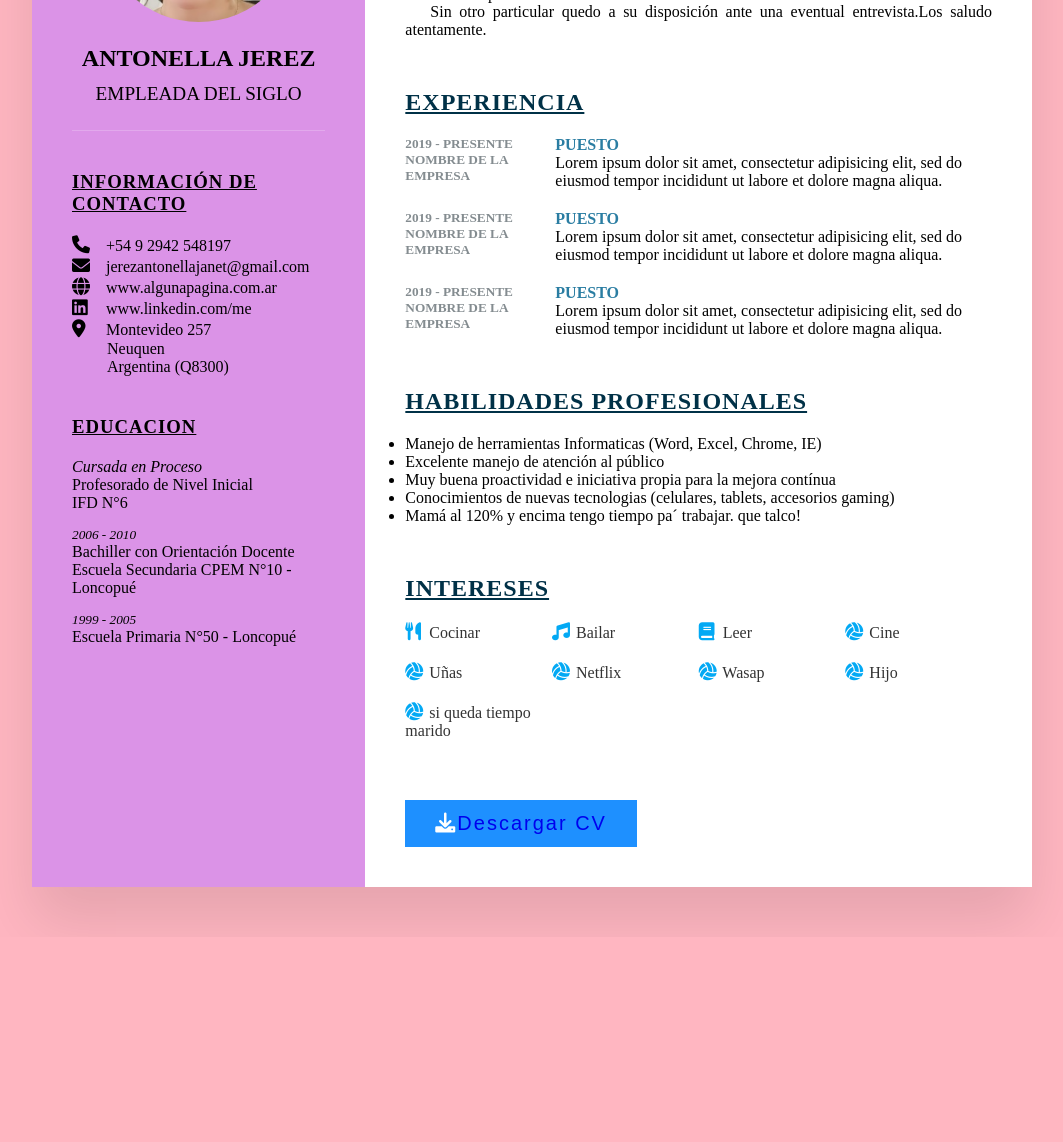
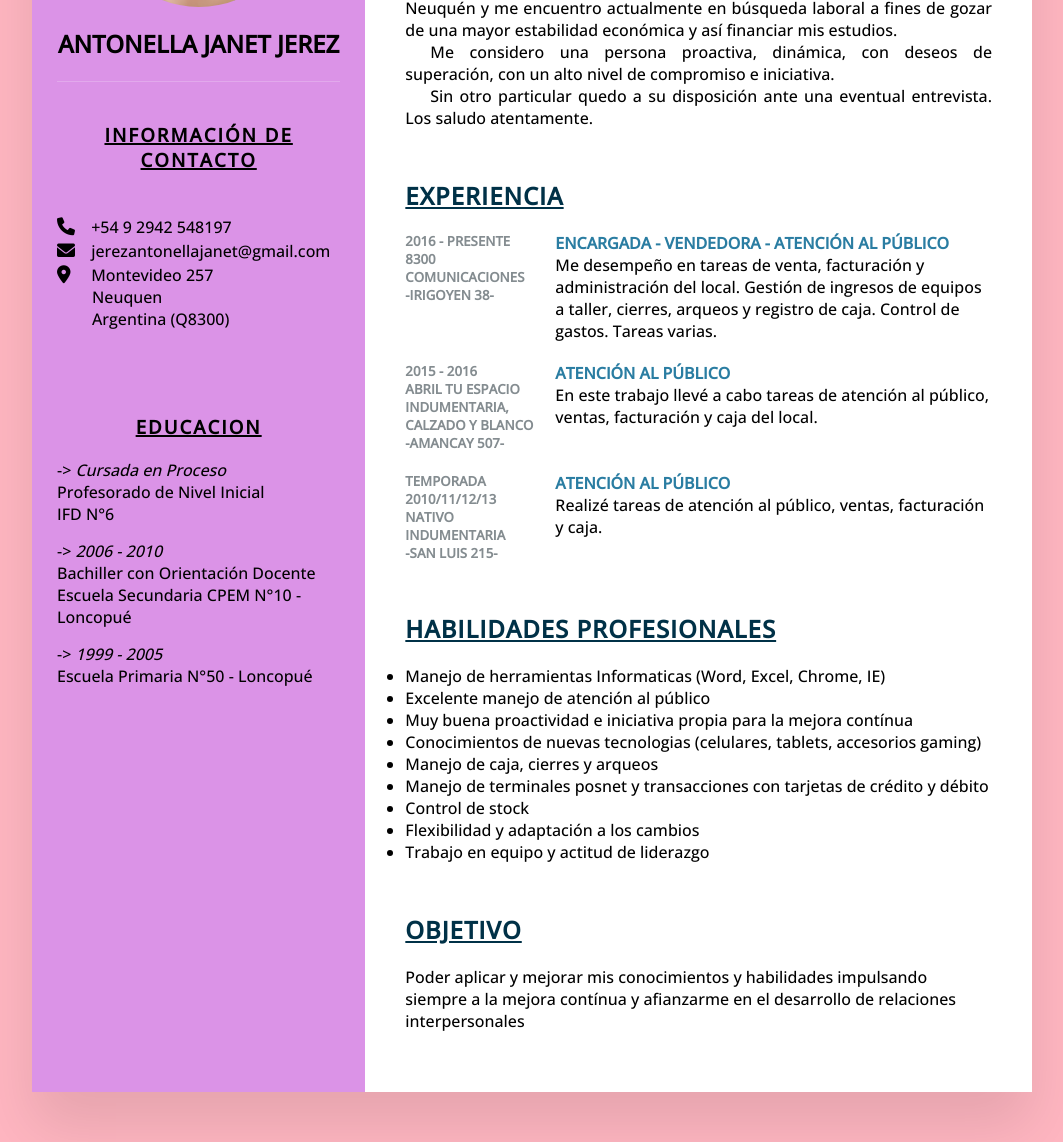
Before and after one commit to Aleko1610/plantilla-curriculum, a plain HTML site: page index.html in a window 1280 px wide. Shown: the part 268-1410 px from the top of the page, without its empty margins (108-1171 px from the left). Before the commit the page ends 1205 px from the top, so only its background shows below. Drawn offline with nearby package versions, Linux system fonts and the light colour scheme.

Commit message:
Add files via upload

```diff
--- a/index.html
+++ b/index.html
@@ -4,6 +4,9 @@
 	<meta charset="utf-8">
 	<meta name="viewport" content="width=device-width, initial-scale=1">
 	<link rel="stylesheet" type="text/css" href="https://cdnjs.cloudflare.com/ajax/libs/font-awesome/6.0.0/css/all.min.css">
+	<link rel="preconnect" href="https://fonts.googleapis.com">
+	<link rel="preconnect" href="https://fonts.gstatic.com" crossorigin>
+	<link href="https://fonts.googleapis.com/css2?family=Open+Sans:wght@500&display=swap" rel="stylesheet">
 	<link rel="stylesheet" type="text/css" href="style.css">
 	<title>plantilla curriculum</title>
 </head>
@@ -14,10 +17,11 @@
 				<div class="imgBx">
 					<img src="images/20220206_004259.jpg" alt="foto de perfil">
 				</div>
-				<h2>Antonella Jerez<br><span>Empleada del Siglo</span></h2>
+				<h2>Antonella Janet Jerez<br><span></span></h2>
 			</div>
 			<div class="contactInfo">
 				<h3 class="title">Información de Contacto</h3>
+				<br>
 				<ul>
 					<li>
 						<span class="icon"><i class="fa fa-phone" aria-hidden="true"></i></span>
@@ -27,14 +31,14 @@
 						<span class="icon"><i class="fa fa-envelope" aria-hidden="true"></i></span>
 						<span class="text"><a href="mailto:jerezantonellajanet@gmail.com" target="_blank">jerezantonellajanet@gmail.com</a></span>
 					</li>
-					<li>
+						<!--<li>
 						<span class="icon"><i class="fa fa-globe" aria-hidden="true"></i></span>
 						<span class="text"><a href="#" target="_blank">www.algunapagina.com.ar</a></span>
 					</li>
 					<li>
 						<span class="icon"><i class="fa-brands fa-linkedin" aria-hidden="true"></i></span>
 						<span class="text"><a href="#" target="_blank">www.linkedin.com/me</a></span>
-					</li>
+					</li>-->
 					<li>
 						<span class="icon"><i class="fa fa-location-dot" aria-hidden="true"></i></span>
 						<span class="text"><a href="https://goo.gl/maps/mfLYyaZrZ6SJEr9i7" target="_blank">Montevideo 257</a></span>
@@ -45,24 +49,44 @@
 					<li>
 						<span class="text2">Argentina (Q8300)</span>
 					</li>
+					<li>
+						<span class="icon"></span>
+						<span class="text"></span>
+					</li>
+					<li>
+						<span class="icon"></span>
+						<span class="text"></span>
+					</li>
 				</ul>
 			</div>
 			<div class="contactInfo education">
 				<h3 class="title">Educacion</h3>
 				<ul>
 					<li>
-						<h4><em>Cursada en Proceso</em></h4>
+						<h4>-> <em>Cursada en Proceso</em></h4>
 						<h4>Profesorado de Nivel Inicial</h4>
 						<h4>IFD N°6</h4>
 					</li>
 					<li>
-						<h5><em>2006 - 2010</em></h5>
+						<h4>-> <em>2006 - 2010</em></h4>
 						<h4>Bachiller con Orientación Docente</h4>
 						<h4>Escuela Secundaria CPEM N°10 - Loncopué</h4>
 					</li>
 					<li>
-						<h5><em>1999 - 2005</em></h5>
+						<h4>-> <em>1999 - 2005</em></h4>
 						<h4>Escuela Primaria N°50 - Loncopué</h4>
+					</li>
+					<li>
+						<span class="icon"></span>
+						<span class="text"></span>
+					</li>
+					<li>
+						<span class="icon"></span>
+						<span class="text"></span>
+					</li>
+					<li>
+						<span class="icon"></span>
+						<span class="text"></span>
 					</li>
 				</ul>
 			</div>
@@ -75,41 +99,38 @@
 				<p class="primeralinea">Con tal motivo adjunto mi curriculum vitae para facilitar la mayor información posible.</p>
 				<p class="primeralinea">Mi nombre es Antonella Janet Jerez, tengo 28 años, vivo en la ciudad de Neuquén y me encuentro actualmente en búsqueda laboral a fines de gozar de una mayor estabilidad económica y así financiar mis estudios.</p>
 				<p class="primeralinea">Me considero una persona proactiva, dinámica, con deseos de superación, con un alto nivel de compromiso e iniciativa.</p>
-				<p class="primeralinea">Sin otro particular quedo a su disposición ante una eventual entrevista.Los saludo atentamente.</p>
+				<p class="primeralinea">Sin otro particular quedo a su disposición ante una eventual entrevista. Los saludo atentamente.</p>
 			</div>
 			<div class="about">
 				<h2 class="title2">Experiencia</h2>
 				<div class="box">
 					<div class="year_company">
-						<h5>2019 - Presente</h5>
-						<h5>Nombre de la empresa</h5>
+						<h5>2016 - Presente</h5>
+						<h5>8300 <br>Comunicaciones<br>-Irigoyen 38-</h5>
 					</div>
 					<div class="text">
-						<h4>puesto</h4>
-						<p>Lorem ipsum dolor sit amet, consectetur adipisicing elit, sed do eiusmod
-						tempor incididunt ut labore et dolore magna aliqua.</p>
+						<h4>Encargada - Vendedora - Atención al público</h4>
+						<p>Me desempeño en tareas de venta, facturación y administración del local. Gestión de ingresos de equipos a taller, cierres, arqueos y registro de caja. Control de gastos. Tareas varias.</p>
 					</div>
 				</div>
 				<div class="box">
 					<div class="year_company">
-						<h5>2019 - Presente</h5>
-						<h5>Nombre de la empresa</h5>
+						<h5>2015 - 2016</h5>
+						<h5>Abril tu espacio<br>Indumentaria, calzado y blanco<br>-Amancay 507-</h5>
 					</div>
 					<div class="text">
-						<h4>puesto</h4>
-						<p>Lorem ipsum dolor sit amet, consectetur adipisicing elit, sed do eiusmod
-						tempor incididunt ut labore et dolore magna aliqua.</p>
+						<h4>Atención al público</h4>
+						<p>En este trabajo llevé a cabo tareas de atención al público, ventas, facturación y caja del local.</p>
 					</div>
 				</div>
 				<div class="box">
 					<div class="year_company">
-						<h5>2019 - Presente</h5>
-						<h5>Nombre de la empresa</h5>
+						<h5>Temporada<br>2010/11/12/13</h5>
+						<h5>Nativo<br>Indumentaria<br>-San Luis 215-</h5>
 					</div>
 					<div class="text">
-						<h4>puesto</h4>
-						<p>Lorem ipsum dolor sit amet, consectetur adipisicing elit, sed do eiusmod
-						tempor incididunt ut labore et dolore magna aliqua.</p>
+						<h4>Atención al público</h4>
+						<p>Realizé tareas de atención al público, ventas, facturación y caja.</p>
 					</div>
 				</div>
 			</div>
@@ -121,11 +142,17 @@
 						<li>Excelente manejo de atención al público</li>
 						<li>Muy buena proactividad e iniciativa propia para la mejora contínua</li>
 						<li>Conocimientos de nuevas tecnologias (celulares, tablets, accesorios gaming)</li>
-						<li>Mamá al 120% y encima tengo tiempo pa´ trabajar. que talco!</li>
+						<li>Manejo de caja, cierres y arqueos</li>
+						<li>Manejo de terminales posnet y transacciones con tarjetas de crédito y débito</li>
+						<li>Control de stock</li>
+						<li>Flexibilidad y adaptación a los cambios</li>
+						<li>Trabajo en equipo y actitud de liderazgo</li>
+
+
 					</ul>
 				</div>
 			</div>
-			<div class="about interest">
+			<!--<div class="about interest">
 				<h2 class="title2">Intereses</h2>
 				<ul>
 					<li><i class="fa fa-utensils" aria-hidden="true"></i> Cocinar</li>
@@ -138,12 +165,20 @@
 					<li><i class="fa fa-volleyball" aria-hidden="true"></i> Hijo</li>
 					<li><i class="fa fa-volleyball" aria-hidden="true"></i> si queda tiempo marido</li>
 				</ul>
+			</div>-->
+			<!--<div class="button">
+				<div  class="download"><a href="https://drive.google.com/u/0/uc?id=10iedynuF9vUmrwviMzDHilHc6vZM3Wbq&export=download" target="_blank" download="Curriculum Antonella Jerez">
+				<button class="btn"><i class="fa fa-download"></i><b>Descargar CV</b></button>
+			  </a>
+			  </div>
+			  </div>
+			</div>-->
+			<div class="about skills">
+				<h2 class="title2">Objetivo</h2>
+				<div class="box">
+					<p>Poder aplicar y mejorar mis conocimientos y habilidades impulsando siempre a la mejora contínua y afianzarme en el desarrollo de relaciones interpersonales</p>
+				</div>
 			</div>
-			<div class="button">
-				<div class="download">
-					<button class="btn"><i class="fa fa-download"><a href="#"></i>Descargar CV</button>
-			</div>
-		</div>
 		</div>
 	</div>
 </body>
--- a/style.css
+++ b/style.css
@@ -3,10 +3,11 @@
 	margin: 0;
 	padding: 0;
 	box-sizing: border-box;
+	font-family: 'Open Sans', sans-serif;
 }
 body
 {
-	background: lightpink;
+	background: #ffb6c1;
 	display: flex;
 	justify-content: center;
 	align-items: center;
@@ -28,7 +29,7 @@ body
 {
 	position: relative;
 	background: #DB93E7;
-	padding: 40px;
+	padding: 25px;
 }
 .profileText
 {
@@ -77,12 +78,14 @@ body
 }
 .title
 {
-	color: #000;
+	color: #000000;
 	text-transform: uppercase;
+	text-align: center;
 	font-weight: 600;
-	letter-spacing: 1px;
+	letter-spacing: 2px;
 	margin-bottom: 20px;
-	text-decoration: underline;
+	text-decoration: underline solid 2px;
+
 }
 .contactInfo ul
 {
@@ -94,6 +97,7 @@ body
 	list-style: none;
 	margin: 10 px 0;
 	cursor:  pointer;
+
 }
 .contactInfo ul li .icon
 {
@@ -102,6 +106,12 @@ body
 	font-size: 18px;
 	color: #000;
 }
+
+.contactInfo ul li span i
+{
+
+}
+
 .contactInfo ul li .text2
 {
 	margin-left: 35px;
@@ -265,21 +275,24 @@ body
 	width: 20px;
 }
 .btn {
-  background-color: DodgerBlue;
+  background-color: #C70039;
   border: none;
   color: white;
-  padding: 12px 30px;
+  padding: 10px 15px;
   cursor: pointer;
   font-size: 20px;
   letter-spacing: 2px;
+  border-radius: 10%;
 }
 
 .btn:hover {
-  background-color: RoyalBlue;
+  background-color: #4169e1;
+  color: #000000;
 }
 .btn a
 {
 	text-decoration: none;
+
 }
 
 @media (max-width: 1000px)
```
